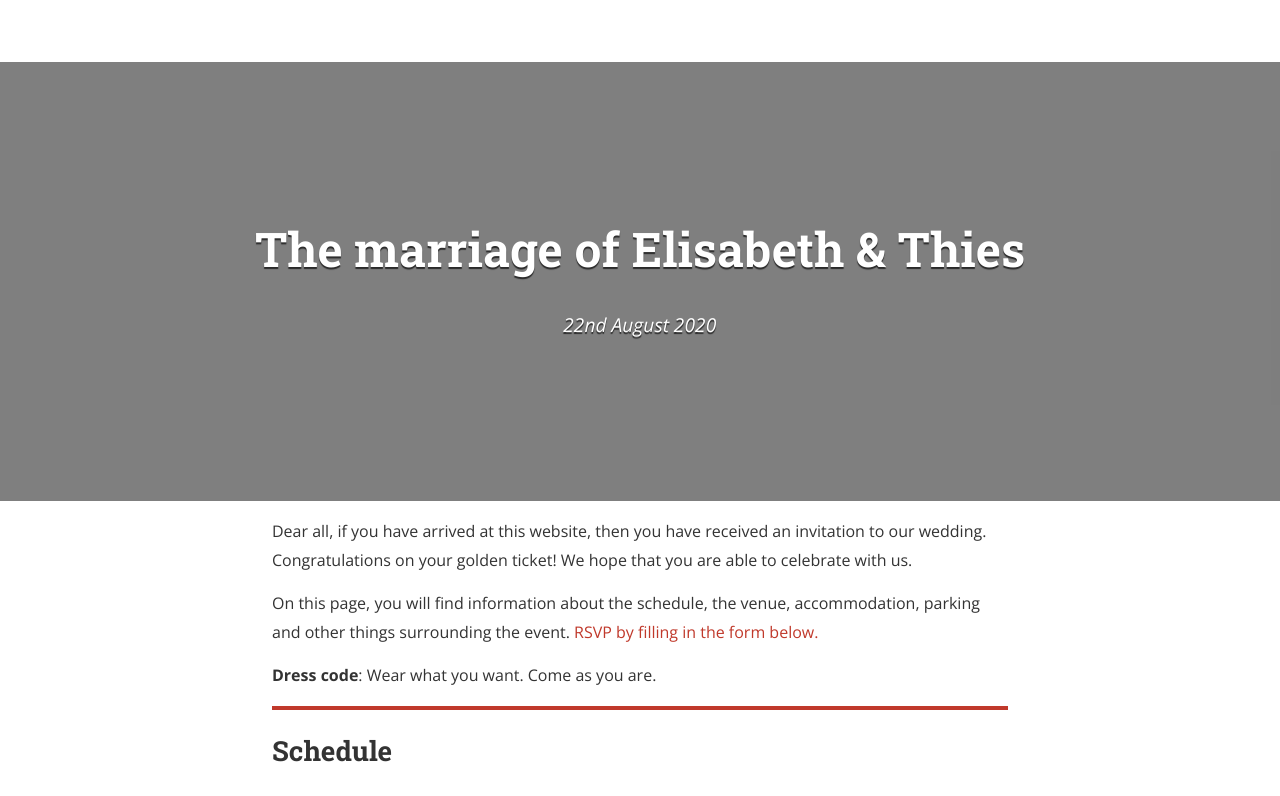
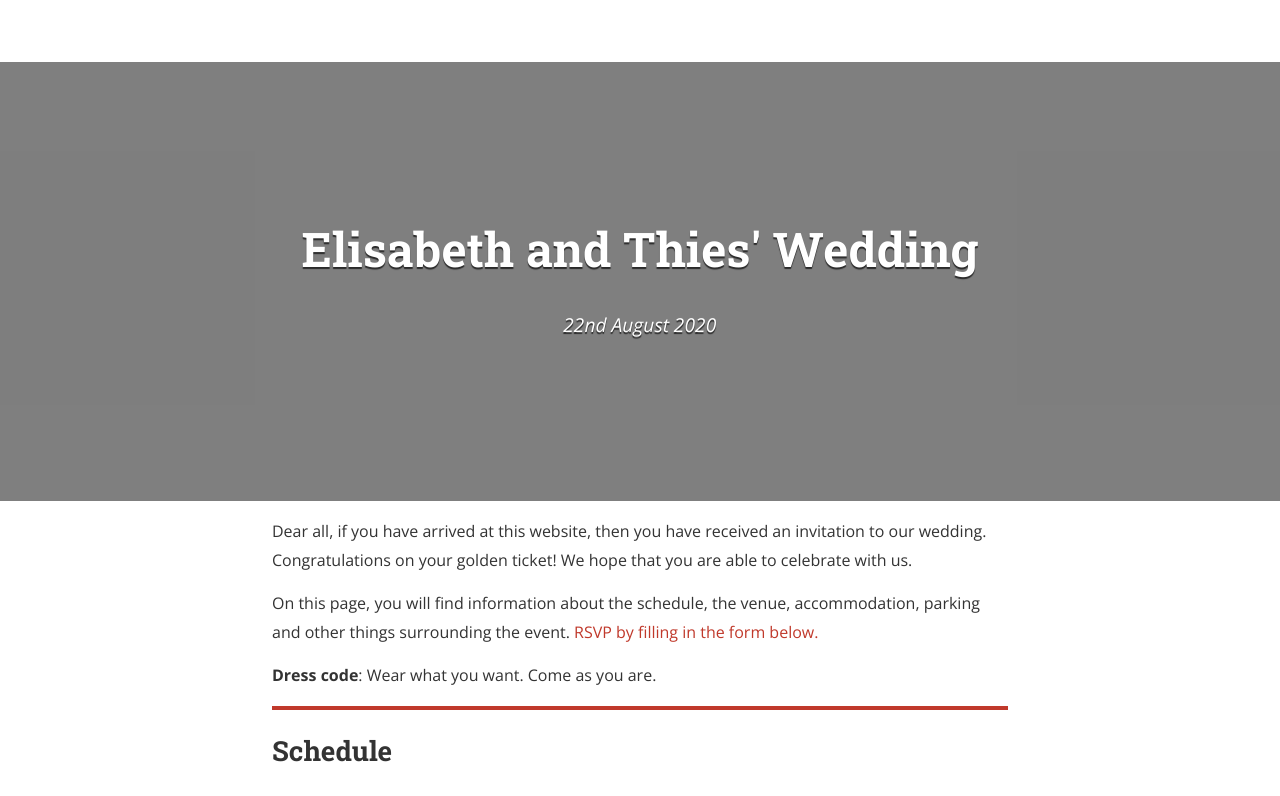
Before and after one commit to thiesgehrmann/heijmans-gehrmann, a Jekyll site: the page built from index.html, in a window 1280 px wide and 900 px high, cut to the strip 104-900 px from the top of the window. Built offline with Jekyll 4.4.1, drawn with Linux system fonts in a browser that asks for light colours; nearby versions of some CDN libraries.

Commit message:
Update _config.yml

```diff
--- a/_config.yml
+++ b/_config.yml
@@ -13,8 +13,7 @@ exclude:
 title: Elisabeth & Thies
 
 EN_title: >
-  The marriage of
-  Elisabeth & Thies
+  Elisabeth and Thies' Wedding
 EN_subtitle: "22nd August 2020"
 
 FR_title: >
```
